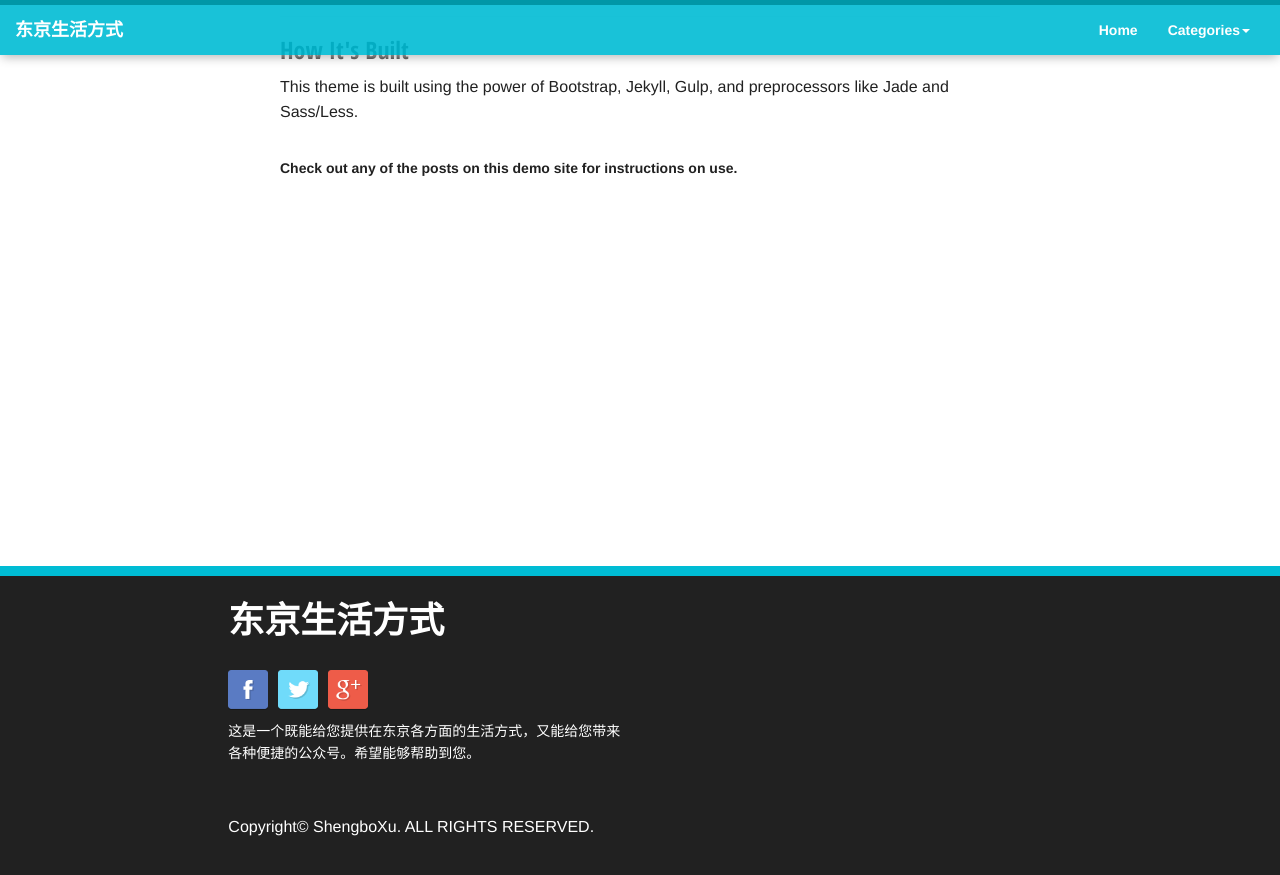
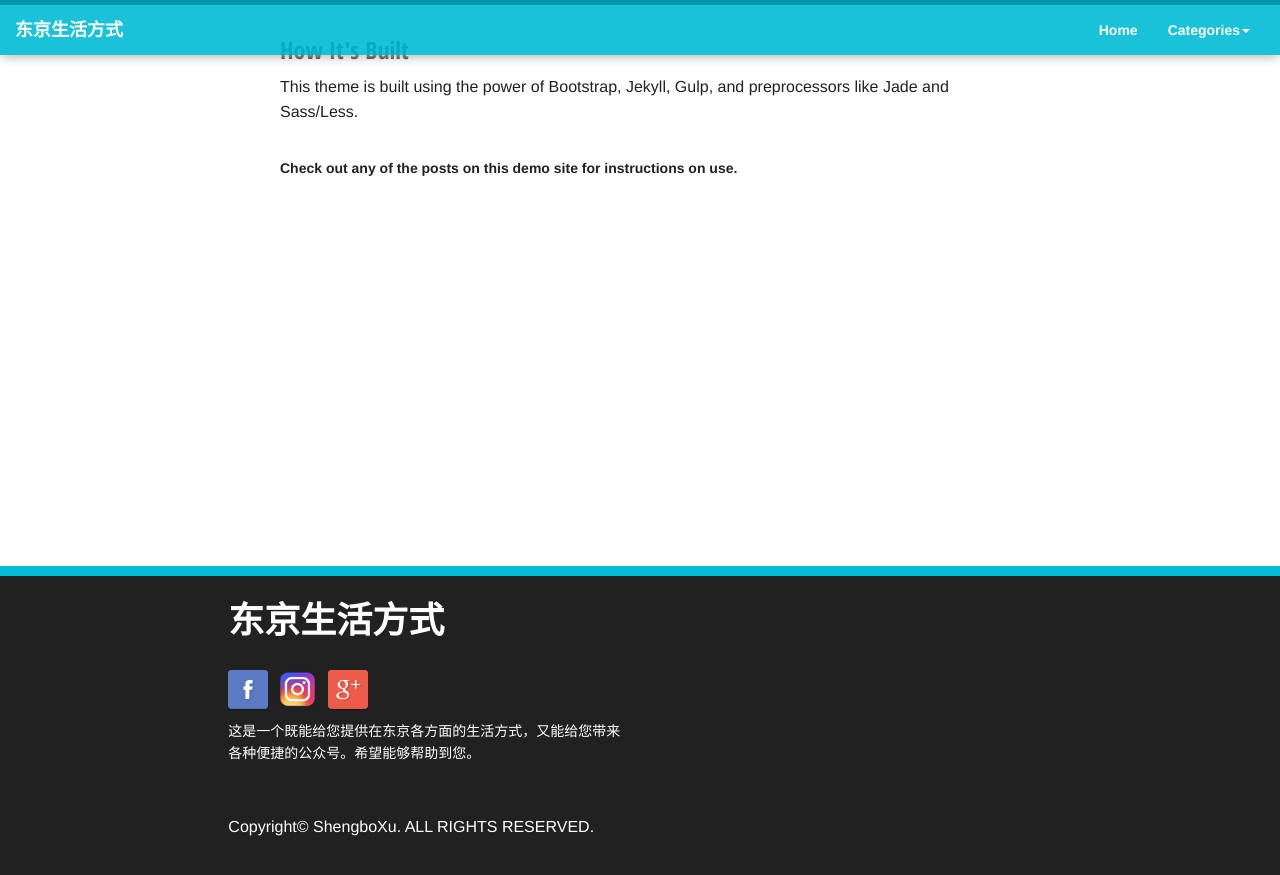
Before and after one commit to yamadagenki/tokyo-lifestyle, a Jekyll site: the page built from about.html, in a window 1280 px wide and 900 px high, scrolled down 234 px. Shown: the top 875 px of the window. Built offline with Jekyll 4.4.1, drawn with Linux system fonts in a browser that asks for light colours; nearby versions of some CDN libraries.

Commit message:
add: contents 2017年 8月24日 木曜日 23時46分23秒 JST

```diff
--- a/_config.yml
+++ b/_config.yml
@@ -16,6 +16,6 @@ sass:
 
 # Socail Media links
 # Use these to link users to your organization's social media sites
-twitter:
+instagram: https://www.instagram.com/explore/tags/%E4%B8%9C%E4%BA%AC%E7%94%9F%E6%B4%BB%E6%96%B9%E5%BC%8F/
 facebook:
 google:
--- a/_config_development.yml
+++ b/_config_development.yml
@@ -13,6 +13,6 @@ url: "http://localhost:3000"
 
 # Socail Media links
 # Use these to link users to your organization's social media sites
-twitter:
+instagram: https://www.instagram.com/explore/tags/%E4%B8%9C%E4%BA%AC%E7%94%9F%E6%B4%BB%E6%96%B9%E5%BC%8F/
 facebook:
 google:
--- a/_includes/footer.html
+++ b/_includes/footer.html
@@ -1 +1 @@
-<div class="row"><div class="col-xs-12 col-sm-4 col-sm-offset-2 footer-content"><h1>{{ site.title }}</h1><div class="social-bar no-padding col-xs-12"><a href="{{ site.facebook }}"><img src="{{ site.url }}/assets/img/facebook.png" class="img-responsive"/></a><a href="{{ site.twitter }}"><img src="{{ site.url }}/assets/img/twitter.png" class="img-responsive"/></a><a href="{{ site.google }}"><img src="{{ site.url }}/assets/img/google.png" class="img-responsive"/></a><br/></div>这是一个既能给您提供在东京各方面的生活方式，又能给您带来各种便捷的公众号。希望能够帮助到您。<br/><p style="margin-top: 50px; color:white"><a href="https://yamadagenki.github.io/xushengbo/" style="color:white;font-weight:500" target="_blank">Copyright© ShengboXu. ALL RIGHTS RESERVED.</a></p></div></div>
+<div class="row"><div class="col-xs-12 col-sm-4 col-sm-offset-2 footer-content"><h1>{{ site.title }}</h1><div class="social-bar no-padding col-xs-12"><a href="{{ site.facebook }}"><img src="{{ site.url }}/assets/img/facebook.png" class="img-responsive"/></a><a href="{{ site.instagram }}"><img src="{{ site.url }}/assets/img/instagram.png" class="img-responsive"/></a><a href="{{ site.google }}"><img src="{{ site.url }}/assets/img/google.png" class="img-responsive"/></a><br/></div>这是一个既能给您提供在东京各方面的生活方式，又能给您带来各种便捷的公众号。希望能够帮助到您。<br/><p style="margin-top: 50px; color:white"><a href="https://yamadagenki.github.io/xushengbo/" style="color:white;font-weight:500" target="_blank">Copyright© ShengboXu. ALL RIGHTS RESERVED.</a></p></div></div>
--- a/_jadefiles/footer.jade
+++ b/_jadefiles/footer.jade
@@ -4,8 +4,8 @@
     .social-bar.no-padding.col-xs-12
       a(href='{{ site.facebook }}')
         img.img-responsive(src='{{ site.url }}/assets/img/facebook.png')
-      a(href='{{ site.twitter }}')
-        img.img-responsive(src='{{ site.url }}/assets/img/twitter.png')
+      a(href='{{ site.instagram }}')
+        img.img-responsive(src='{{ site.url }}/assets/img/instagram.png')
       a(href='{{ site.google }}')
         img.img-responsive(src='{{ site.url }}/assets/img/google.png')
       br
```
Also changed, not shown: assets/img/instagram.png (added), assets/img/twitter.png (deleted), 10 other files.
